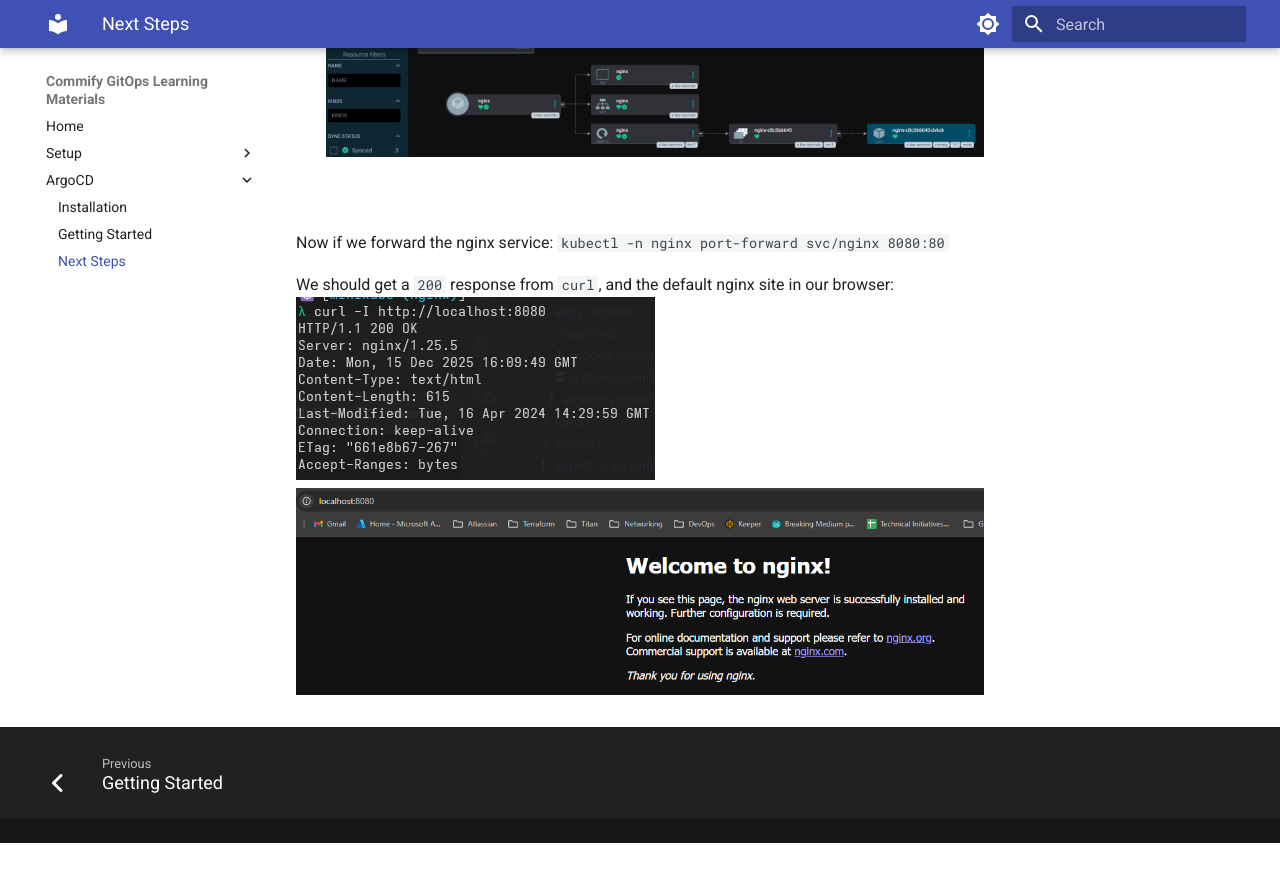
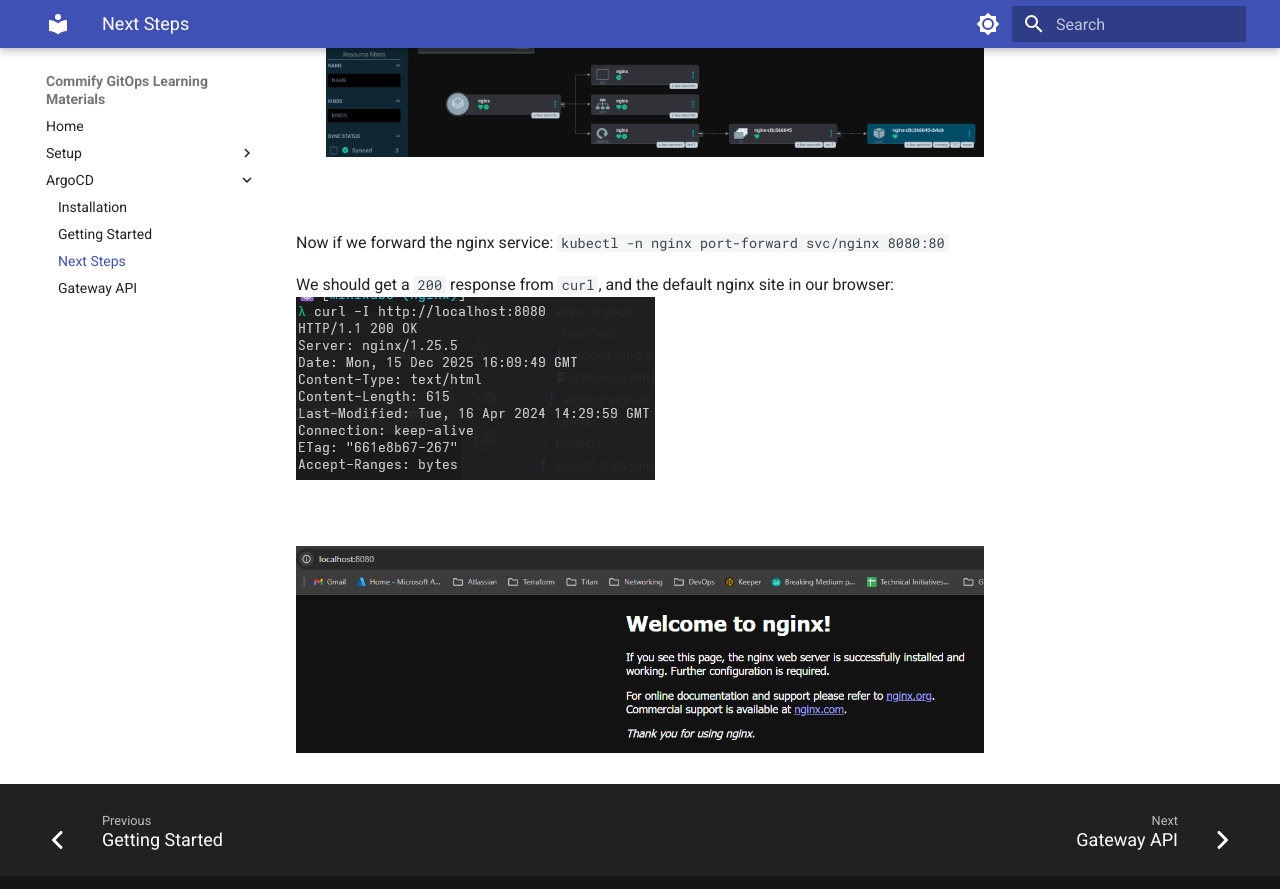
Before and after one commit to nicholls-c/gitops-docs, an MkDocs documentation site: the page built from docs/argo/next-steps.md, in a window 1280 px wide and 900 px high, scrolled down 2461 px. Shown: the top 889 px of the window. Built offline with MkDocs 1.6.1 and Material for MkDocs 9.7.7, drawn with Linux system fonts in a browser that asks for light colours; before the commit the page ends 3304 px from its top, so only the background shows below that.

```diff
--- a/docs/argo/next-steps.md
+++ b/docs/argo/next-steps.md
@@ -108,6 +108,8 @@
 Now if we forward the nginx service: `kubectl -n nginx port-forward svc/nginx 8080:80`
 
 We should get a `200` response from `curl`, and the default nginx site in our browser:
-![](images/nginx-curl.png)
+![nginx-curl](images/nginx-curl.png)
+
 <br>
-![](images/nginx-chrome.png)
+
+![nginx-chrome](images/nginx-chrome.png)
--- a/mkdocs.yml
+++ b/mkdocs.yml
@@ -55,3 +55,4 @@
     - Getting Started: argo/getting-started.md
     #- App-of-Apps: argo/app-of-apps.md
     - Next Steps: argo/next-steps.md
+    - Gateway API: argo/gateway-api.md
```
